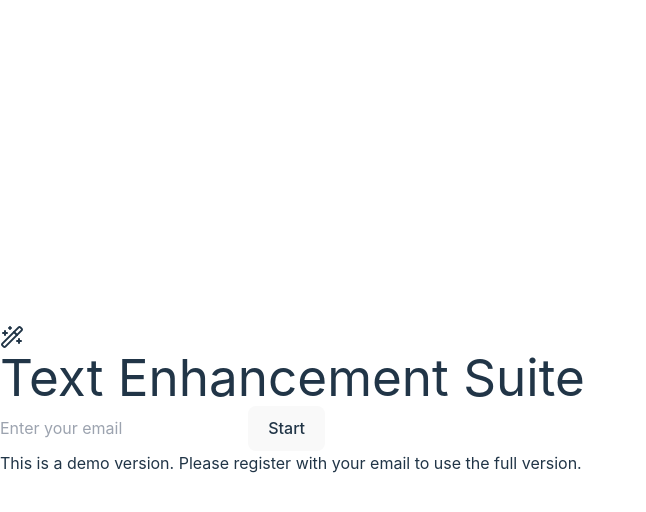
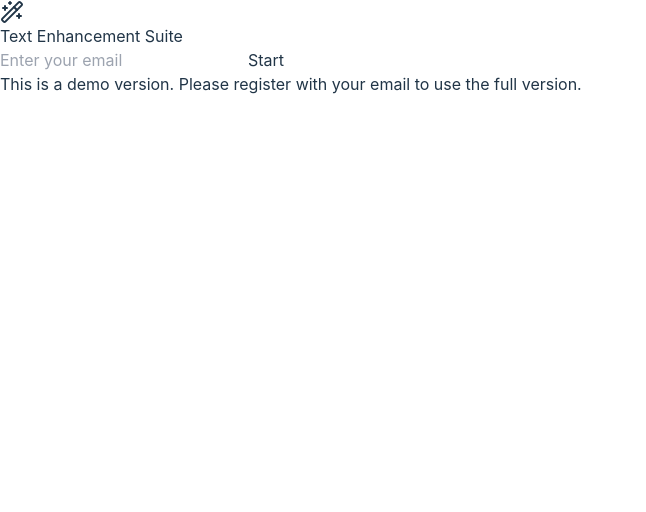
Before and after one commit to andrepat0/text-enhancement-app, a React (Vite) app: page / in a window 1280 px wide. Shown: the top 512 px of the page, without its empty margins (0-646 px from the left). Built offline with nearby package versions, Linux system fonts and the light colour scheme.

Commit message:
refactor: Simplify App layout and enhance global CSS styles

```diff
--- a/src/App.tsx
+++ b/src/App.tsx
@@ -2,9 +2,7 @@ import TextEnhancementUI from './components/TextEnhancementUI'
 
 function App() {
   return (
-    <div className="min-h-screen bg-gray-50">
-      <TextEnhancementUI />
-    </div>
+    <TextEnhancementUI />
   )
 }
 
--- a/src/index.css
+++ b/src/index.css
@@ -2,75 +2,69 @@
 @tailwind components;
 @tailwind utilities;
 
+@layer base {
   :root {
     font-family: Inter, system-ui, Avenir, Helvetica, Arial, sans-serif;
-  line-height: 1.5;
-  font-weight: 400;
-
-  color-scheme: light dark;
-  color: rgba(255, 255, 255, 0.87);
-  background-color: #242424;
-
-  font-synthesis: none;
     text-rendering: optimizeLegibility;
     -webkit-font-smoothing: antialiased;
     -moz-osx-font-smoothing: grayscale;
-
-  display: flex;
-  width: 100%;
+    font-synthesis: none;
   }
 
-a {
-  font-weight: 500;
-  color: #646cff;
-  text-decoration: inherit;
-}
-a:hover {
-  color: #535bf2;
+  html {
+    height: 100%;
+    width: 100%;
   }
 
   body {
     margin: 0;
-  display: flex;
-  place-items: center;
-  min-width: 320px;
     min-height: 100vh;
     width: 100%;
+    line-height: 1.5;
+    font-weight: 400;
   }
 
-h1 {
-  font-size: 3.2em;
-  line-height: 1.1;
+  #root {
+    width: 100%;
+    min-height: 100vh;
   }
 
-button {
-  border-radius: 8px;
-  border: 1px solid transparent;
-  padding: 0.6em 1.2em;
-  font-size: 1em;
-  font-weight: 500;
-  font-family: inherit;
-  background-color: #1a1a1a;
-  cursor: pointer;
-  transition: border-color 0.25s;
+  /* Dark mode styles */
+  @media (prefers-color-scheme: dark) {
+    body {
+      color: rgba(255, 255, 255, 0.87);
+      background-color: #242424;
     }
-button:hover {
-  border-color: #646cff;
-}
-button:focus,
-button:focus-visible {
-  outline: 4px auto -webkit-focus-ring-color;
   }
 
+  /* Light mode styles */
   @media (prefers-color-scheme: light) {
-  :root {
+    body {
       color: #213547;
       background-color: #ffffff;
     }
-  a:hover {
-    color: #747bff;
-  }
-  button {
-    background-color: #f9f9f9;
   }
 }
+
+@layer components {
+  .link-primary {
+    @apply font-medium text-purple-600 hover:text-purple-700 dark:text-purple-400 dark:hover:text-purple-300;
+    text-decoration: inherit;
+  }
+
+  .btn-base {
+    @apply rounded-lg border border-transparent px-4 py-2 font-medium cursor-pointer transition-colors duration-200;
+  }
+
+  .btn-primary {
+    @apply btn-base bg-purple-600 text-white hover:bg-purple-700 dark:bg-purple-700 dark:hover:bg-purple-800;
+  }
+
+  .btn-secondary {
+    @apply btn-base bg-gray-100 text-gray-900 hover:bg-gray-200 dark:bg-gray-800 dark:text-gray-100 dark:hover:bg-gray-700;
+  }
+
+  .focus-ring {
+    @apply focus:outline-none focus-visible:ring-2 focus-visible:ring-purple-500 focus-visible:ring-offset-2 dark:focus-visible:ring-offset-gray-900;
+  }
+}
```
Lines whose indentation alone changed are shown as unchanged.
